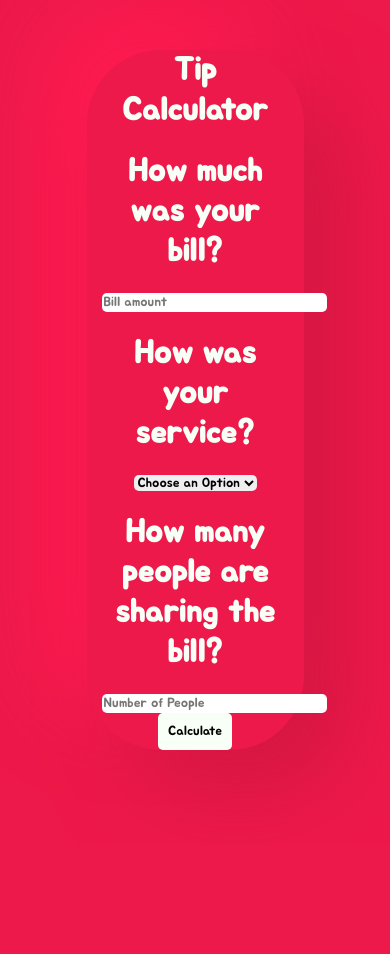
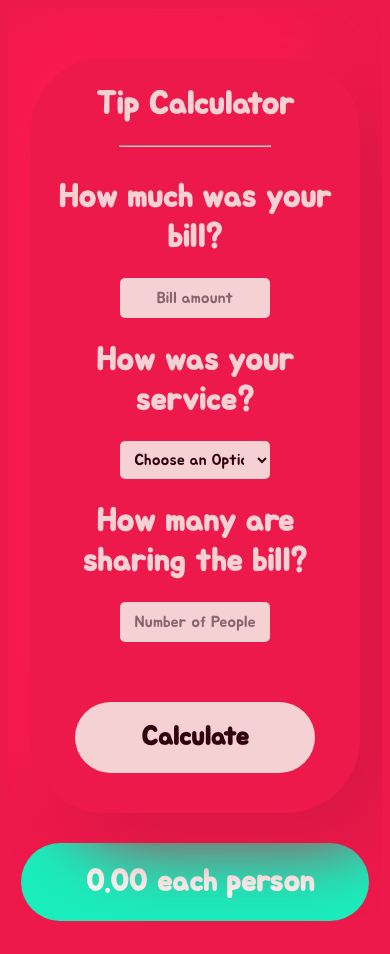
Before and after one commit to MrBeamer/tip_caculator, a plain HTML site: page index.html in a window 390 px wide. Before the commit the page ends 844 px from the top, so only its background shows below. Drawn offline with Linux system fonts and the light colour scheme.

Commit message:
made site responsive with media queries

```diff
--- a/calculator.js
+++ b/calculator.js
@@ -2,10 +2,6 @@ function calculate () {
 let billingAmount = document.getElementById("billing-amount").value;
 let serviceQuality = document.getElementById("service-quality").value;
 let peopleAmount = document.getElementById("people-amount").value;
-
-console.log(billingAmount);
-console.log(serviceQuality);
-console.log(peopleAmount);
 
 // validate billing amount
 if (billingAmount === "" || serviceQuality  == 0) {
@@ -20,7 +16,6 @@ if (peopleAmount === "" || peopleAmount <= 1) {
 } else {
   document.getElementById("each").style.display = "block";
 }
-
 
  //Calculate tip
 let tip = (billingAmount*serviceQuality)/peopleAmount;
@@ -40,8 +35,8 @@ document.getElementById("tip").innerHTML = `${tip} Euro`;
 
 
 // Hidden tip amount on load / initial display state none (before calling function)
-document.getElementById("boxTip").style.display = "none";
-document.getElementById("each").style.display = "none";
+// document.getElementById("boxTip").style.display = "none";
+// document.getElementById("each").style.display = "none";
 
 //click button -> call function and start to calculating the tip -> displaying the tip
 document.getElementById("calculate").onclick = function () {
--- a/index.html
+++ b/index.html
@@ -9,10 +9,12 @@
 </head>
 <body>
   <div id="content-container">
-    <h1>Tip Calculator</h1>
+    <h1 id="headline">Tip Calculator</h1>
+    <hr>
     <div id="calculator">
       <form>
         <h1> How much was your bill? </h1>
+        <!-- <label for="billing-amount">Billing:</label> -->
         <input id="billing-amount" type="text" placeholder="Bill amount">
         <h1> How was your service?</h1>
           <select id="service-quality">
@@ -23,18 +25,24 @@
           <option value="0.05">Bad</option>
         </select>
       </form>
-      <h1> How many people are sharing the bill?</h1>
-      <input id="people-amount" type="text" placeholder="Number of People">
-      <button type="button" id="calculate"> Calculate</button>
+      <div id="people-box">
+        <h1> How many are sharing the bill?</h1>
+        <input id="people-amount" type="text" placeholder="Number of People">
+      </div>
+      <div>
+        <button type="button" id="calculate"><h1>Calculate</h1></button>
+      </div>
     </div>
     <!-- caculator end-->
+  </div>
+  <!-- content-container end-->
     <div id="boxTip">
-      <span id="tip">0.00</span>
-      <small id="each">each person</small>
+      <div class="tip-test">
+        <h1 id="tip">0.00</h1>
+        <h1 id="each">each person</h1>
+      </div>
     </div>
     <!-- boxTip end-->
-  </div>
-  <!-- content-container end-->
   <script type="text/javascript" src="calculator.js"></script>
 </body>
 </html>
--- a/style.css
+++ b/style.css
@@ -1,14 +1,38 @@
 body{
   background-color: #ED194A;
   font-family: 'Jua', sans-serif;
+  color: #f7fff7;
+}
+
+/*to fix overflow scrollbars in the mobile views !!!!*/
+body,html {
+  overflow-x: hidden;
+}
+
+#headline {
+  padding-top: 26px;
+}
+
+hr {
+  width: 50%;
+}
+
+#tip {
+  margin-left: 10px;
+  margin-right: 10px;
+}
+
+form {
+  margin-bottom: 0px;
 }
 
 #content-container {
   color: #f7fff7;
+  opacity: 0.8;
   border-radius: 74px;
   background: #ED194A;
-  box-shadow:  41px 41px 82px #d51743,
-               -41px -41px 82px #ff1c51;
+  box-shadow:  35px 35px 69px #d51743,
+             -35px -35px 69px #ff1c51;
   width: 50%;
   text-align: center;
 
@@ -17,39 +41,107 @@ body{
   margin-right: auto;
   margin-left: auto;
   margin-top: 50px;
+
+  padding-bottom: 40px;
 }
-@media (min-width: 768px) {
-  .container {
-    width: 750px;
-  }
+
+
+#calculator {
+  display: flex;
+  flex-direction: column;
+  justify-content: center;
 }
-@media (min-width: 992px) {
-  .container {
-    width: 970px;
-  }
+
+#boxTip {
+  color: #f7fff7;
+  border-radius: 74px;
+  background: #19edbc;
+  width: 50%;
+  text-align: center;
+  padding-right: 15px;
+  padding-left: 15px;
+  margin-right: auto;
+  margin-left: auto;
+  margin-top: 29px;
 }
-@media (min-width: 1200px) {
-  .container {
-    width: 1170px;
-  }
+
+
+.tip-test {
+  display: flex;
+  justify-content: center;
 }
+
+
+/* input und select boxes*/
+
+#people-box input {
+  margin-bottom: 20px;
+}
+
 
 input {
   font-family: 'Jua', sans-serif;
+  font-size: 1em;
+  background-color: #f7fff7;
   border-radius: 5px;
+  padding: 10px;
   border: none;
+  width: 50%;
+  text-align: center;
 }
 
 select {
   font-family: 'Jua', sans-serif;
+  font-size: 1em;
+  background-color: #f7fff7;
+  padding: 10px;
   border-radius: 5px;
   border: none;
+  width: 50%;
 }
+
+
+/*button*/
 
 #calculate {
   font-family: 'Jua', sans-serif;
   border: none;
-  border-radius: 5px;
+  border-radius: 74px;
   background-color: #f7fff7;
-  padding: 10px;
+  /*padding: 20px;*/
+  width: 80%;
+  margin-top: 40px;
 }
+
+#calculate:hover {
+  color: #f7fff7;
+  background-color: #19edbc;
+}
+
+/*media*/
+
+  @media only screen and (max-width: 767px) {
+
+  #content-container {
+    width: 80%;
+  }
+  #boxTip{
+    width: 85%;
+    margin-top: 30px;
+    margin-bottom: 25px;
+    font-size: 15px;
+  }
+}
+
+/*@media only screen and (width: 768px) {
+
+  #content-container {
+    width: 100%;
+  }
+  #boxTip{
+    width: 100%;
+    margin-top: 30px;
+    margin-bottom: 25px;
+  }
+
+}*/
```
